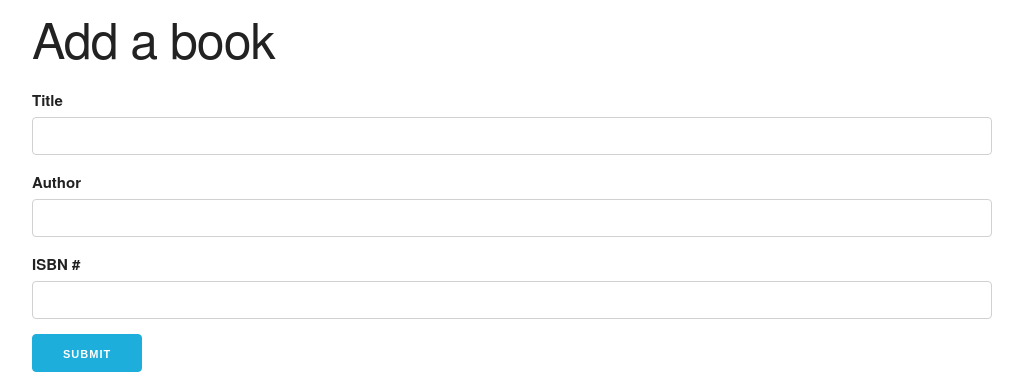
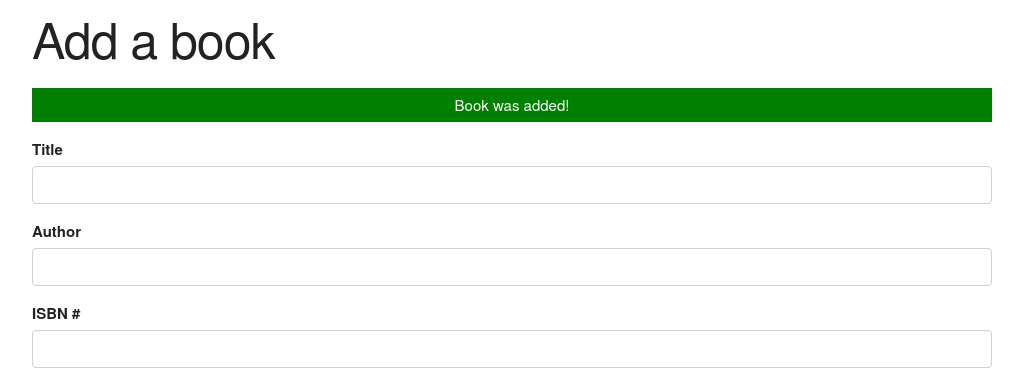
Before and after one commit to arinmsn/BookList, a plain HTML site: page index.html in a window 1280 px wide. Both pictures are taken after typing "Sample", "Sample", "Sample" into the empty fields and a click on the input "Submit". Shown: the top 380 px of the page, without its empty margins (128-1151 px from the left). Drawn offline with nearby package versions, Linux system fonts and the light colour scheme.

Commit message:
Alert notifications were added.

```diff
--- a/appES5.js
+++ b/appES5.js
@@ -27,6 +27,25 @@ UI.prototype.addBooktoList = function(book){
     list.appendChild(row);
 }
 
+// Show alert
+UI.prototype.showAlert = function(message, className) {
+    // Create 'div' element
+    const div = document.createElement('div');
+    div.className = `alert ${className}`;
+    div.appendChild(document.createTextNode(message));
+
+    // Get the parent element
+    const container = document.querySelector('.container');
+    const form = document.querySelector('#book-form');
+    // Inserting form (div, before 'form')
+    container.insertBefore(div, form);
+
+    // Timeout form after 3 seconds
+    setTimeout(function(){
+        document.querySelector('.alert').remove();
+    }, 3000);
+}
+
 // Clear Fields
 UI.prototype.clearFields = function(){
     document.getElementById('title').value = '';
@@ -47,11 +66,20 @@ document.getElementById('book-form').addEventListener('submit', function(e) {
     // Instantiate UI
     const ui = new UI();
 
-    // Add the book to list
-    ui.addBooktoList(book);
+    // Validation
+    if(title === '' || author === '' || isbn === ''){
+        // Error notification
+        ui.showAlert('Please, ensure all fields are filled out!', 'error');
+    } else {
+        // Add the book to list
+        ui.addBooktoList(book);
 
-    // Clear fields
-    ui.clearFields();
+        // When adding book is scuccessful
+        ui.showAlert('Book was added!', 'success');
+
+        // Clear fields
+        ui.clearFields();
+    }
 
     e.preventDefault();
 });
--- a/style.css
+++ b/style.css
@@ -7,8 +7,10 @@
 
 .success {
     background: green;
+    text-align: center;
 }
 
 .error {
     background: red;
+    text-align: center;
 }
```
